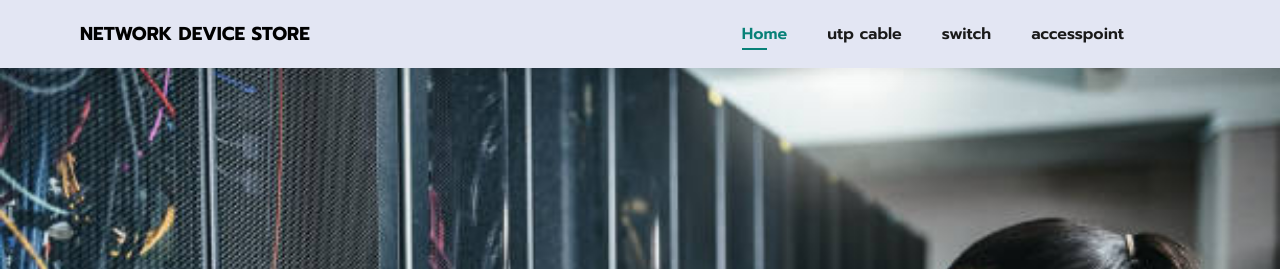
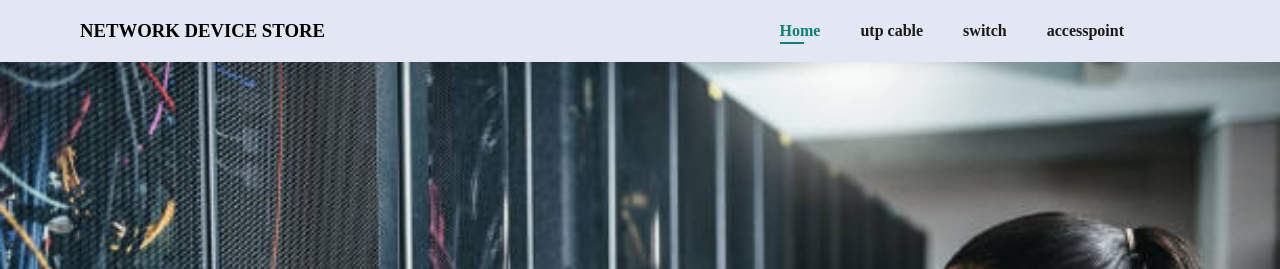
Before and after one commit to Themoonly/Themoonly.github.io, a plain HTML site: page index.html in a window 1280 px wide. Shown: the top 269 px of the page. Drawn offline with Linux system fonts and the light colour scheme.

Commit message:
Add files via upload

```diff
--- a/style.css
+++ b/style.css
@@ -1,10 +1,10 @@
-@import url('https://fonts.googleapis.com/css2?family=Prompt:ital,wght@0,100;0,200;0,300;0,400;0,500;0,600;0,700;0,800;0,900;1,100;1,200;1,300;1,400;1,500;1,600;1,700;1,800;1,900&display=swap');
 
 * {
     margin: 0;
     padding: 0;
     box-sizing: border-box;
-    font-family: "Prompt", serif;
+    font-family: prompt;
+    src: url(prompt/Prompt-Regular.ttf);
 }
 
 h1 {
```
Also changed, not shown: prompt/Prompt-Regular.ttf (added).
